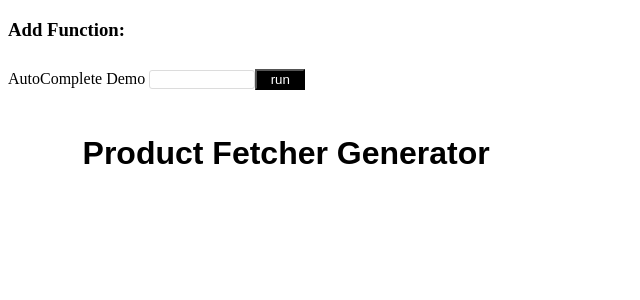
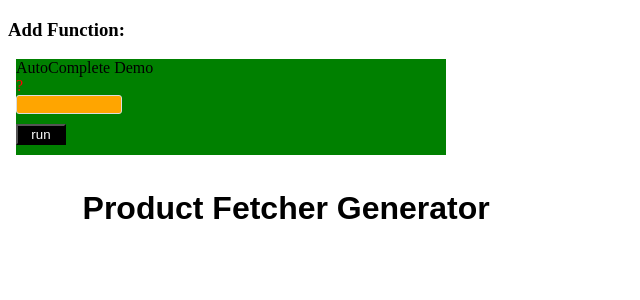
Before and after one commit to TRomey15/product-fetcher-generator, a React app in the folder client/: page / in a window 1280 px wide. Shown: the top 300 px of the page, without its empty margins (0-640 px from the left). Built offline with nearby package versions, Linux system fonts and the light colour scheme.

Commit message:
Input component stubbed up w injected styles

```diff
--- a/client/src/views/shared/AutoCompleteModal.jsx
+++ b/client/src/views/shared/AutoCompleteModal.jsx
@@ -169,19 +169,14 @@ class AutoCompleteModal extends Component {
     return (
       <Fragment>
         <h3>Add Function:</h3>
-        {/* <input
-          type="text"
-          onChange={onChange}
-          onKeyDown={onKeyDown}
-          value={userInput}
-        /> */}
         <Input
-          type="text"
-          // Title={props.title}
+          // type="text"
           title={this.props.title}
           onChange={onChange}
           onKeyDown={onKeyDown}
           value={userInput}
+          hasToolText
+          toolText="Tool Text Goes Here"
         />
         {this.state.selected.map((e, idx) => { return <button key={idx.toString()} onClick={() => this.onClearClick(idx)}>{e} + x</button>; })}
         {suggestionsListComponent}
--- a/client/src/views/shared/Input.jsx
+++ b/client/src/views/shared/Input.jsx
@@ -1,6 +1,7 @@
 
-import React from 'react';
+import React, { PureComponent } from 'react';
 import PropTypes from 'prop-types';
+import injectSheet from 'react-jss';
 
 const propTypes = {
   value: PropTypes.string,
@@ -8,14 +9,19 @@ const propTypes = {
   onKeyDown: PropTypes.func,
   onClick: PropTypes.func,
   title: PropTypes.string,
+  toolText: PropTypes.string,
+  hasToolText: PropTypes.bool,
+  classes: PropTypes.object.isRequired,
 };
 
 const defaultProps = {
   value: '',
+  title: '',
+  toolText: '',
+  hasToolText: false,
   onChange: () => {},
   onKeyDown: () => {},
   onClick: () => {},
-  title: '',
 };
 
 const styles = {
@@ -30,11 +36,16 @@ const styles = {
     flexDirection: 'column',
     width: '430px',
     marginLeft: '8px',
+    backgroundColor: 'green',
+  },
+  isMismatch: {
+    border: '2px solid red',
   },
   input: {
     width: '100px',
     border: '1px solid rgb(220,220,220)',
     borderRadius: '3px',
+    backgroundColor: 'orange',
   },
   button: {
     width: '50px',
@@ -46,19 +57,29 @@ const styles = {
     backgroundColor: 'gray',
     height: '3000px',
   },
+  showToolTip: {
+    backrgroundColor: 'yellow',
+    color: 'red',
+  },
 };
+// tooltip enable disable / hover text passed in on props
+// button enable disable
 
-const Input = (props) => {
-  return (
-
-    <div style={ styles.Input }>
-      <span> {props.title} </span>
-      <input style={ styles.input } value={ props.value } onChange={ props.onChange } onKeyDown={props.onKeyDown} />
-      <button style={ styles.button } onClick={ props.onClick }> run </button>
-    </div>
-  );
-};
+class Input extends PureComponent {
+  render() {
+    const { classes, toolText, hasToolText, onChange, value, title, onKeyDown, onClick } = this.props;
+    return (
+      <div className={classes.inputForm}>
+        <span> {title} </span>
+        {/* To Do Clean Up this Tooltip, use something better than alert */}
+        {hasToolText ? <span className={classes.showToolTip} onClick={() => alert(toolText)}>?</span> : <span />}
+        <input className={classes.input} value={value } onChange={ onChange } onKeyDown={onKeyDown} />
+        <button className={ classes.button } onClick={ onClick }> run </button>
+      </div>
+    );
+  }
+}
 
 Input.propTypes = propTypes;
 Input.defaultProps = defaultProps;
-export default Input;
+export default injectSheet(styles)(Input);
```
